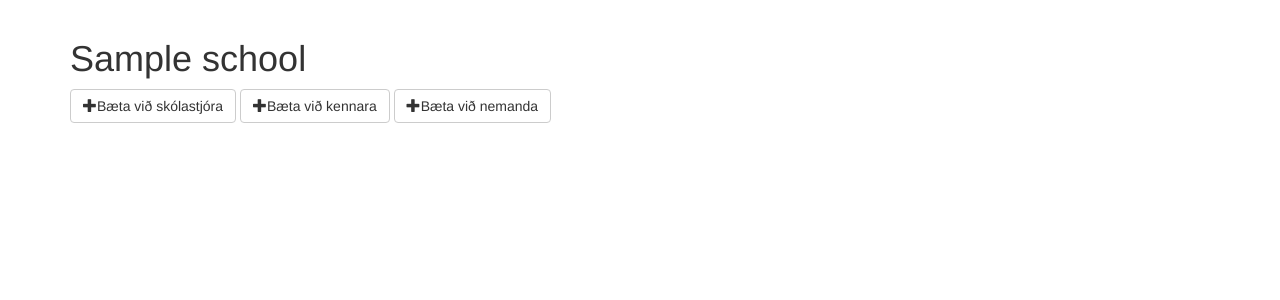
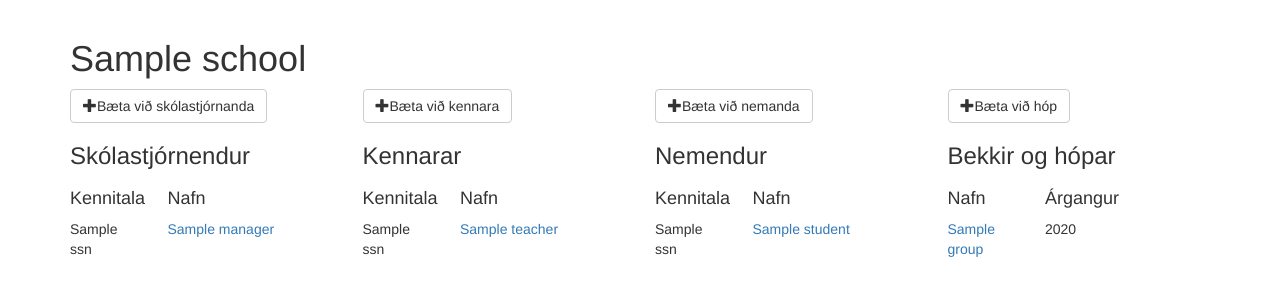
Before and after one commit to davehenton/skolagatt, a Django app: template schools/templates/common/school_detail.html in a window 1280 px wide. Shown: the part 51-351 px from the top of the page. Run offline with Django 3.2, Linux system fonts and the light colour scheme; the template is opened without the code that fills it: most values are stand-ins (such as "Sample title", 1, 10 or a date in 2020); some libraries are stand-ins or nearby versions; some web fonts are replaced.

Commit message:
adding student groups and conforming all school related models

```diff
--- /dev/null
+++ b/schools/templates/common/_group_list.html
@@ -0,0 +1,15 @@
+<h3>Bekkir og hópar</h3>
+<div>
+	<div id="teacher_list" class="table table-hover">
+		<div class="row">
+			<div class="col-md-4"><h4>Nafn</h4></div>
+			<div class="col-md-8"><h4>Árgangur</h4></div>
+		</div>
+		{% for group in studentgroup_list %}
+		<div class="row">
+			<div class="col-md-4"><a href="{% url 'schools:group_detail' school.id group.id %}">{{group.name}}</a></div>
+			<div class="col-md-8">{{group.student_year}}</div>
+		</div>
+		{% endfor %}
+	</div>
+</div>
--- /dev/null
+++ b/schools/templates/common/_manager_list.html
@@ -0,0 +1,15 @@
+<h3>Skólastjórnendur</h3>
+<div>
+	<div id="manager_list" class="table table-hover">
+		<div class="row">
+			<div class="col-md-4"><h4>Kennitala</h4></div>
+			<div class="col-md-8"><h4>Nafn</h4></div>
+		</div>
+		{% for manager in manager_list %}
+		<div class="row">
+			<div class="col-md-4">{{manager.ssn}}</div>
+			<div class="col-md-8"><a href="{% url 'schools:manager_detail' school.id manager.id %}">{{manager.name}}</a></div>
+		</div>
+		{% endfor %}
+	</div>
+</div>
--- /dev/null
+++ b/schools/templates/common/_student_list.html
@@ -0,0 +1,15 @@
+<h3>Nemendur</h3>
+<div>
+	<div id="student_list" class="table table-hover">
+		<div class="row">
+			<div class="col-md-4"><h4>Kennitala</h4></div>
+			<div class="col-md-8"><h4>Nafn</h4></div>
+		</div>
+		{% for student in student_list %}
+		<div class="row">
+			<div class="col-md-4">{{student.ssn}}</div>
+			<div class="col-md-8"><a href="{% url 'schools:student_detail' school.id student.id %}">{{student.name}}</a></div>
+		</div>
+		{% endfor %}
+	</div>
+</div>
--- /dev/null
+++ b/schools/templates/common/_teacher_list.html
@@ -0,0 +1,15 @@
+<h3>Kennarar</h3>
+<div>
+	<div id="teacher_list" class="table table-hover">
+		<div class="row">
+			<div class="col-md-4"><h4>Kennitala</h4></div>
+			<div class="col-md-8"><h4>Nafn</h4></div>
+		</div>
+		{% for teacher in teacher_list %}
+		<div class="row">
+			<div class="col-md-4">{{teacher.ssn}}</div>
+			<div class="col-md-8"><a href="{% url 'schools:teacher_detail' school.id teacher.id %}">{{teacher.name}}</a></div>
+		</div>
+		{% endfor %}
+	</div>
+</div>
--- a/schools/templates/common/school_detail.html
+++ b/schools/templates/common/school_detail.html
@@ -3,10 +3,21 @@
 {% block content %}
 <h1>{{school.name}}</h1>
 <div class="row">
-	<div class="col-md-12">
-		<a href="{% url 'schools:manager_create' school.id %}" class="btn btn-default"><span class="glyphicon glyphicon-plus"></span>Bæta við skólastjóra</a>
+	<div class="col-md-3">
+		<a href="{% url 'schools:manager_create' school.id %}" class="btn btn-default"><span class="glyphicon glyphicon-plus"></span>Bæta við skólastjórnanda</a>
+		{% include 'common/_manager_list.html' %}
+	</div>
+	<div class="col-md-3">
 		<a href="{% url 'schools:teacher_create' school.id %}" class="btn btn-default"><span class="glyphicon glyphicon-plus"></span>Bæta við kennara</a>
+		{% include 'common/_teacher_list.html' %}
+	</div>
+	<div class="col-md-3">
 		<a href="{% url 'schools:student_create' school.id %}" class="btn btn-default"><span class="glyphicon glyphicon-plus"></span>Bæta við nemanda</a>
+		{% include 'common/_student_list.html' %}
+	</div>
+	<div class="col-md-3">
+		<a href="{% url 'schools:group_create' school.id %}" class="btn btn-default"><span class="glyphicon glyphicon-plus"></span>Bæta við hóp</a>
+		{% include 'common/_group_list.html' %}
 	</div>
 </div>
 {% endblock %}
--- a/schools/templates/common/school_list.html
+++ b/schools/templates/common/school_list.html
@@ -15,11 +15,11 @@
 		</div>
 		{% for school in school_list %}
 		<div class="row">
-			<div class="col-md-3">{{school.social_security}}</div>
+			<div class="col-md-3">{{school.ssn}}</div>
 			<div class="col-md-6"><a href="{% url 'schools:school_detail' school.id %}">{{school.name}}</a></div>
 			<div class="col-md-3"></div>
 		</div>
 		{% endfor %}
-	</table>
+	</div>
 </div>
 {% endblock %}
```
Also changed, not shown: common/models.py (+4 -3 lines), schools/templates/common/studentgroup_form.html (added, +10 -0 lines), schools/urls.py (+16 -9 lines), schools/views.py (+52 -23 lines), common/migrations/0007_auto_20160411_1444.py (added), common/migrations/0008_auto_20160411_1455.py (added), common/migrations/0009_auto_20160411_1523.py (added).
